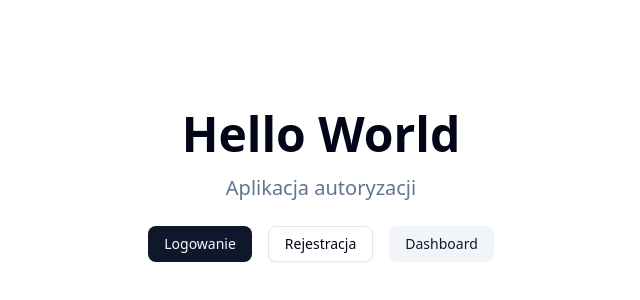
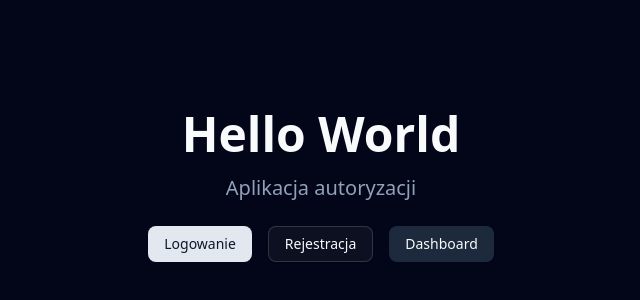
Before and after one commit to DawidZyluk/nextjs-supabase-auth-starter, a Next.js app: page / in a window 1280 px wide. Shown: the part 214-514 px from the top of the page, without its empty margins (319-959 px from the left). Built offline with nearby package versions, Linux system fonts and the light colour scheme.

Commit message:
Enhance global styles with a comprehensive dark theme color palette and update layout to apply dark mode by default

```diff
--- a/app/globals.css
+++ b/app/globals.css
@@ -43,73 +43,66 @@
   --radius-xl: calc(var(--radius) + 4px);
 }
 
+/*
+ * Dark Theme Color Palette
+ * All colors are defined here in one place using CSS variables.
+ * Colors use OKLCH color space for better perceptual uniformity.
+ */
+
 :root {
+  /* Base colors - Dark background with light text */
   --radius: 0.625rem;
-  --background: oklch(1 0 0);
-  --foreground: oklch(0.129 0.042 264.695);
-  --card: oklch(1 0 0);
-  --card-foreground: oklch(0.129 0.042 264.695);
-  --popover: oklch(1 0 0);
-  --popover-foreground: oklch(0.129 0.042 264.695);
-  --primary: oklch(0.208 0.042 265.755);
-  --primary-foreground: oklch(0.984 0.003 247.858);
-  --secondary: oklch(0.968 0.007 247.896);
-  --secondary-foreground: oklch(0.208 0.042 265.755);
-  --muted: oklch(0.968 0.007 247.896);
-  --muted-foreground: oklch(0.554 0.046 257.417);
-  --accent: oklch(0.968 0.007 247.896);
-  --accent-foreground: oklch(0.208 0.042 265.755);
-  --destructive: oklch(0.577 0.245 27.325);
-  --border: oklch(0.929 0.013 255.508);
-  --input: oklch(0.929 0.013 255.508);
-  --ring: oklch(0.704 0.04 256.788);
-  --chart-1: oklch(0.646 0.222 41.116);
-  --chart-2: oklch(0.6 0.118 184.704);
-  --chart-3: oklch(0.398 0.07 227.392);
-  --chart-4: oklch(0.828 0.189 84.429);
-  --chart-5: oklch(0.769 0.188 70.08);
-  --sidebar: oklch(0.984 0.003 247.858);
-  --sidebar-foreground: oklch(0.129 0.042 264.695);
-  --sidebar-primary: oklch(0.208 0.042 265.755);
-  --sidebar-primary-foreground: oklch(0.984 0.003 247.858);
-  --sidebar-accent: oklch(0.968 0.007 247.896);
-  --sidebar-accent-foreground: oklch(0.208 0.042 265.755);
-  --sidebar-border: oklch(0.929 0.013 255.508);
-  --sidebar-ring: oklch(0.704 0.04 256.788);
-}
+  --background: oklch(0.129 0.042 264.695); /* Dark slate background */
+  --foreground: oklch(0.984 0.003 247.858); /* Almost white text */
 
-.dark {
-  --background: oklch(0.129 0.042 264.695);
-  --foreground: oklch(0.984 0.003 247.858);
-  --card: oklch(0.208 0.042 265.755);
-  --card-foreground: oklch(0.984 0.003 247.858);
-  --popover: oklch(0.208 0.042 265.755);
-  --popover-foreground: oklch(0.984 0.003 247.858);
-  --primary: oklch(0.929 0.013 255.508);
-  --primary-foreground: oklch(0.208 0.042 265.755);
-  --secondary: oklch(0.279 0.041 260.031);
-  --secondary-foreground: oklch(0.984 0.003 247.858);
-  --muted: oklch(0.279 0.041 260.031);
-  --muted-foreground: oklch(0.704 0.04 256.788);
-  --accent: oklch(0.279 0.041 260.031);
-  --accent-foreground: oklch(0.984 0.003 247.858);
-  --destructive: oklch(0.704 0.191 22.216);
-  --border: oklch(1 0 0 / 10%);
-  --input: oklch(1 0 0 / 15%);
-  --ring: oklch(0.551 0.027 264.364);
+  /* Card colors */
+  --card: oklch(0.208 0.042 265.755); /* Darker slate for cards */
+  --card-foreground: oklch(0.984 0.003 247.858); /* Light text on cards */
+
+  /* Popover colors */
+  --popover: oklch(0.208 0.042 265.755); /* Dark popover background */
+  --popover-foreground: oklch(0.984 0.003 247.858); /* Light popover text */
+
+  /* Primary colors - Light accent for buttons and interactive elements */
+  --primary: oklch(0.929 0.013 255.508); /* Light gray-blue primary */
+  --primary-foreground: oklch(0.208 0.042 265.755); /* Dark text on primary */
+
+  /* Secondary colors */
+  --secondary: oklch(0.279 0.041 260.031); /* Darker secondary background */
+  --secondary-foreground: oklch(0.984 0.003 247.858); /* Light secondary text */
+
+  /* Muted colors - For subtle text and backgrounds */
+  --muted: oklch(0.279 0.041 260.031); /* Muted background */
+  --muted-foreground: oklch(0.704 0.04 256.788); /* Muted text (lighter gray) */
+
+  /* Accent colors */
+  --accent: oklch(0.279 0.041 260.031); /* Accent background */
+  --accent-foreground: oklch(0.984 0.003 247.858); /* Accent text */
+
+  /* Destructive/Error colors */
+  --destructive: oklch(0.704 0.191 22.216); /* Red for errors and destructive actions */
+
+  /* Border and input colors */
+  --border: oklch(1 0 0 / 10%); /* Subtle white border with opacity */
+  --input: oklch(1 0 0 / 15%); /* Input background with slight white tint */
+  --ring: oklch(0.551 0.027 264.364); /* Focus ring color */
+
+  /* Chart colors - For data visualization */
   --chart-1: oklch(0.488 0.243 264.376);
   --chart-2: oklch(0.696 0.17 162.48);
   --chart-3: oklch(0.769 0.188 70.08);
   --chart-4: oklch(0.627 0.265 303.9);
   --chart-5: oklch(0.645 0.246 16.439);
-  --sidebar: oklch(0.208 0.042 265.755);
-  --sidebar-foreground: oklch(0.984 0.003 247.858);
-  --sidebar-primary: oklch(0.488 0.243 264.376);
-  --sidebar-primary-foreground: oklch(0.984 0.003 247.858);
-  --sidebar-accent: oklch(0.279 0.041 260.031);
-  --sidebar-accent-foreground: oklch(0.984 0.003 247.858);
-  --sidebar-border: oklch(1 0 0 / 10%);
-  --sidebar-ring: oklch(0.551 0.027 264.364);
+
+  /* Sidebar colors */
+  --sidebar: oklch(0.208 0.042 265.755); /* Sidebar background */
+  --sidebar-foreground: oklch(0.984 0.003 247.858); /* Sidebar text */
+  --sidebar-primary: oklch(0.488 0.243 264.376); /* Sidebar primary */
+  --sidebar-primary-foreground: oklch(0.984 0.003 247.858); /* Sidebar primary text */
+  --sidebar-accent: oklch(0.279 0.041 260.031); /* Sidebar accent */
+  --sidebar-accent-foreground: oklch(0.984 0.003 247.858); /* Sidebar accent text */
+  --sidebar-border: oklch(1 0 0 / 10%); /* Sidebar border */
+  --sidebar-ring: oklch(0.551 0.027 264.364); /* Sidebar ring */
 }
 
 @layer base {
--- a/app/layout.tsx
+++ b/app/layout.tsx
@@ -12,7 +12,7 @@ export default function RootLayout({
   children: React.ReactNode;
 }>) {
   return (
-    <html lang="en">
+    <html lang="en" className="dark">
       <body>{children}</body>
     </html>
   );
```
